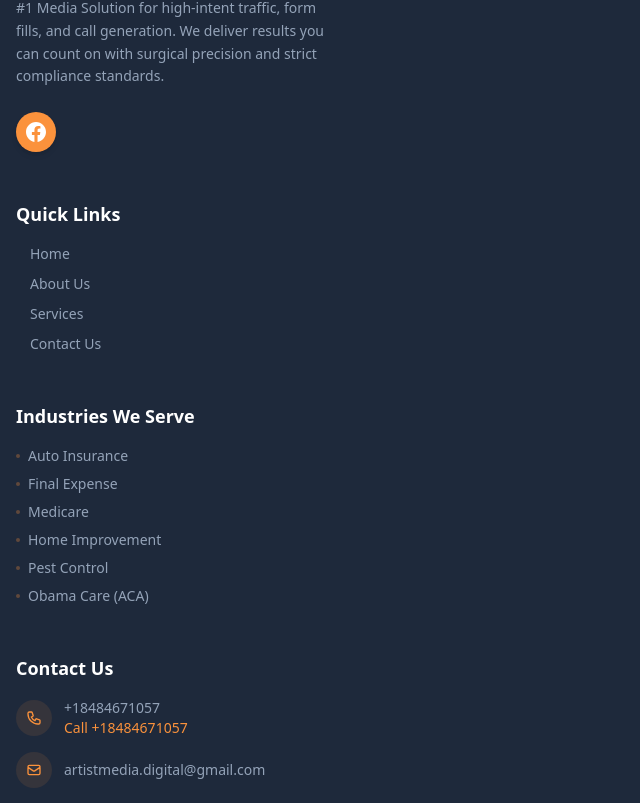
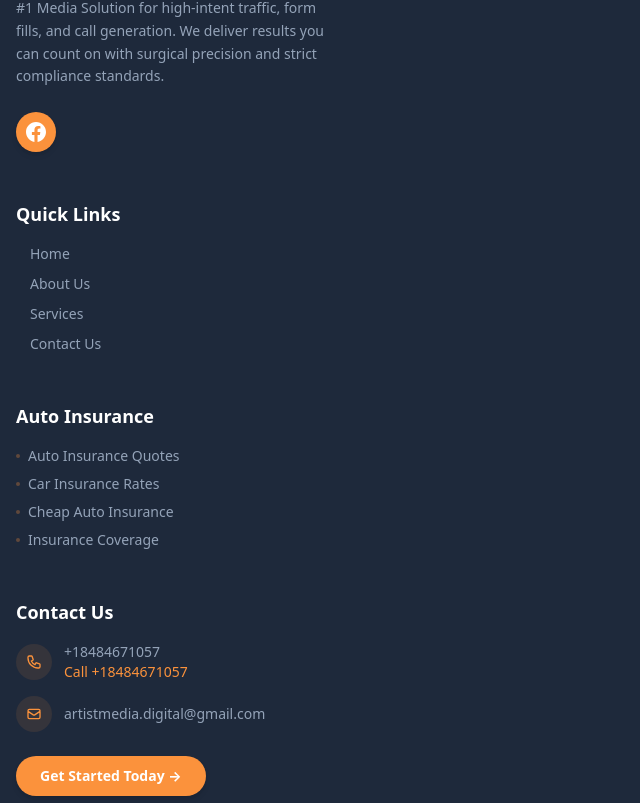
Before and after one commit to anas-imtiaz23/Call-Center-Services, a React (Vite) app: page /contact in a window 1280 px wide. Shown: the part 4748-5551 px from the top of the page, without its empty margins (0-640 px from the left). Built offline with nearby package versions, Linux system fonts and the light colour scheme.

Commit message:
Fix content: Auto Insurance focused website

```diff
--- a/src/Components/About.jsx
+++ b/src/Components/About.jsx
@@ -49,40 +49,28 @@
 
   const verticals = [
     {
-      title: 'Auto Insurance',
+      title: 'Auto Insurance Quotes',
       icon: '🚗',
-      description: 'High-intent drivers actively seeking affordable coverage. Real-time transfers and exclusive leads with DNC compliance.',
-      features: ['Real-time transfers', 'Live & aged leads', 'Nationwide coverage']
+      description: 'High-intent drivers comparing affordable auto insurance coverage from licensed agents.',
+      features: ['Rate comparison', 'Live transfers', 'Nationwide coverage']
     },
     {
-      title: 'Final Expense',
-      icon: '⚰️',
-      description: 'Seniors seeking burial insurance and life insurance protection. High conversion rates for experienced agents.',
-      features: ['Aged 50-85', 'Low monthly budgets', 'TCPA compliant']
+      title: 'Car Insurance Rates',
+      icon: '📊',
+      description: 'Competitive car insurance rate requests matched to each driver\'s vehicle and driving profile.',
+      features: ['Zip code targeting', 'Driving history review', 'Fast quote delivery']
     },
     {
-      title: 'Medicare',
-      icon: '🏥',
-      description: 'Seniors comparing Medicare Advantage, Supplement, and Part D plans during AEP and year-round.',
-      features: ['T65 prospects', 'AEP/ OEP targeting', 'Supplement & Advantage']
+      title: 'Cheap Auto Insurance',
+      icon: '💰',
+      description: 'Affordable coverage options and flexible payment plans for budget-conscious drivers.',
+      features: ['Low monthly options', 'Payment flexibility', 'No-obligation quotes']
     },
     {
-      title: 'Home Improvement',
-      icon: '🏠',
-      description: 'Homeowners actively seeking roofing, solar, windows, bathroom remodeling, and HVAC services.',
-      features: ['Project-specific', 'Verified homeowners', 'High intent leads']
-    },
-    {
-      title: 'Pest Control',
-      icon: '🐜',
-      description: 'Homeowners needing safe, effective pest inspection and elimination services nationwide.',
-      features: ['Roaches, mice, termites, ants, spiders', 'Owner-occupied home targeting', 'Inspection appointments booked']
-    },
-    {
-      title: 'Obama Care (ACA)',
+      title: 'Insurance Coverage',
       icon: '🛡️',
-      description: 'Health insurance seekers during open enrollment and SEP. Qualified leads for ACA marketplace plans.',
-      features: ['SEP & OEP', 'Income verified', 'Subsidy eligible']
+      description: 'Liability, comprehensive, collision, SR-22, and high-risk auto insurance coverage solutions.',
+      features: ['Liability plans', 'Comprehensive coverage', 'SR-22 filing']
     }
   ];
 
@@ -139,7 +127,7 @@
             About <span className="text-[#FB923C]">Artist Media</span>
           </h1>
           <p className="text-xl md:text-2xl text-[#475569] max-w-3xl mx-auto leading-relaxed">
-            Connecting consumers with trusted agents — empowering call centers with premium, compliant leads across Auto, Medicare, Final Expense, Home Improvement, and ACA.
+            Connecting drivers with trusted agents through premium, compliant Auto Insurance quote and call campaigns.
           </p>
           <div className="mt-8 flex flex-wrap justify-center gap-4">
             <div className="bg-[#FAFAF8] rounded-full px-6 py-2 text-sm font-medium text-[#1E293B] border border-[#E8E5DF] shadow-sm">🚗 2M+ Leads Delivered</div>
@@ -159,7 +147,7 @@
             <h2 className="text-3xl md:text-5xl font-black text-[#1E293B] mb-4">Why <span className="text-[#FB923C]">Choose Us?</span></h2>
             <div className="w-24 h-1 bg-[#FB923C] mx-auto mb-6"></div>
             <p className="text-lg md:text-xl text-[#475569] leading-relaxed">
-              We understand that every call center has unique needs. That's why we offer customized lead solutions across multiple verticals to fit your sales process and budget.
+              We understand that every Auto Insurance campaign has unique needs. That's why we offer customized quote and call solutions to fit your sales process and budget.
             </p>
           </div>
 
@@ -174,7 +162,7 @@
                   </div>
                   <div>
                     <h3 className="text-xl font-bold text-[#1E293B] mb-2">Customized Solutions</h3>
-                    <p className="text-[#475569]">Whether you need basic buyer interest or comprehensive real-time transfers, our expert team helps every step of the way — across all verticals.</p>
+                    <p className="text-[#475569]">Whether you need quote requests or real-time transfers, our expert team helps every step of the Auto Insurance campaign.</p>
                   </div>
                 </div>
               </div>
@@ -187,7 +175,7 @@
                   </div>
                   <div>
                     <h3 className="text-xl font-bold text-[#1E293B] mb-2">Trusted Industry Partners</h3>
-                    <p className="text-[#475569]">With years of industry experience, we've partnered with top-rated insurance carriers, Medicare providers, and home improvement networks.</p>
+                    <p className="text-[#475569]">With years of industry experience, we've built compliant Auto Insurance campaigns around licensed agents and trusted carrier options.</p>
                   </div>
                 </div>
               </div>
@@ -197,7 +185,7 @@
                 <div className="text-center">
                   <div className="text-5xl mb-4">📞🚀</div>
                   <h3 className="text-2xl font-bold text-[#1E293B] mb-3">Start Your Journey to High-Quality Leads!</h3>
-                  <p className="text-[#475569] mb-6">Complete a quick form and get a free, no-obligation quote. Protect your call center revenue, save on acquisition costs, and scale with peace of mind across all verticals.</p>
+                  <p className="text-[#475569] mb-6">Complete a quick form and get a free, no-obligation Auto Insurance quote. Connect qualified drivers with licensed agents.</p>
                   <button onClick={handleGetFreeQuote} className="inline-block bg-[#FB923C] text-white px-8 py-3 rounded-full font-bold hover:bg-[#F97316] transition shadow-lg hover:shadow-xl">Get Your Free Quote →</button>
                 </div>
               </div>
--- a/src/Components/ClientLandingPage.jsx
+++ b/src/Components/ClientLandingPage.jsx
@@ -371,7 +371,6 @@
                       placeholder="+18484671057"
                       className="w-full border border-[#E8E5DF] rounded-lg py-3 px-4 text-sm focus:outline-none focus:ring-2 focus:ring-[#FB923C]/20"
                     />
-                  />
                   <p className="text-xs text-[#FB923C] mt-1">✓ USA licensed agents will call you</p>
                 </div>
 
--- a/src/Components/Contact.jsx
+++ b/src/Components/Contact.jsx
@@ -96,12 +96,10 @@
 
   const verticalOptions = [
     'Auto Insurance',
-    'Medicare',
-    'Final Expense',
-    'Home Improvement',
-    'ACA / Obama Care',
-    'Multiple Verticals',
-    'Other'
+    'Auto Insurance Quotes',
+    'Car Insurance Rates',
+    'Cheap Auto Insurance',
+    'Insurance Coverage'
   ];
 
   const volumeOptions = [
@@ -154,7 +152,7 @@
                   </div>
                   <div>
                     <p className="text-sm text-[#94A3B8]">Phone (Toll-Free)</p>
-                    <a href="https://wa.me/18484671057" target="_blank" rel="noopener noreferrer" className="text-xl font-semibold hover:text-[#FB923C] transition">+18484671057</a>
+                    <a href="tel:+18484671057" className="text-xl font-semibold hover:text-[#FB923C] transition">+18484671057</a>
                     <p className="text-xs text-[#64748B] mt-1">Mon-Fri: 9am - 8pm EST</p>
                   </div>
                 </div>
@@ -477,7 +475,7 @@
             </div>
             <div className="bg-[#F5F5F0] rounded-xl p-6 shadow-[0_4px_12px_rgba(30,41,59,0.06)] hover:shadow-[0_20px_40px_-15px_rgba(30,41,59,0.12)] transition border border-[#E8E5DF]">
               <h3 className="font-bold text-[#1E293B] mb-2 flex items-center gap-2">❓ What verticals do you offer?</h3>
-              <p className="text-[#475569] text-sm">Auto Insurance, Medicare, Final Expense, Home Improvement, ACA/Obama Care, and more. Contact us for custom verticals.</p>
+              <p className="text-[#475569] text-sm">Auto Insurance quotes, competitive car insurance rates, affordable coverage, and support for high-risk drivers.</p>
             </div>
             <div className="bg-[#F5F5F0] rounded-xl p-6 shadow-[0_4px_12px_rgba(30,41,59,0.06)] hover:shadow-[0_20px_40px_-15px_rgba(30,41,59,0.12)] transition border border-[#E8E5DF]">
               <h3 className="font-bold text-[#1E293B] mb-2 flex items-center gap-2">❓ Is there a minimum budget requirement?</h3>
--- a/src/Components/Footer.jsx
+++ b/src/Components/Footer.jsx
@@ -41,9 +41,11 @@
     { name: 'Contact Us', url: '/contact' },
   ];
 
-  const industries = [
-    'Auto Insurance', 'Final Expense', 'Medicare',
-    'Home Improvement', 'Pest Control', 'Obama Care (ACA)'
+  const autoInsuranceLinks = [
+    { name: 'Auto Insurance Quotes', url: '/#auto-insurance-quotes' },
+    { name: 'Car Insurance Rates', url: '/#car-insurance-rates' },
+    { name: 'Cheap Auto Insurance', url: '/#cheap-auto-insurance' },
+    { name: 'Insurance Coverage', url: '/#insurance-coverage' }
   ];
 
   return (
@@ -98,13 +100,13 @@
 
           {/* Industries Column */}
           <div>
-            <h4 className="text-white text-lg font-bold mb-4">Industries We Serve</h4>
+            <h4 className="text-white text-lg font-bold mb-4">Auto Insurance</h4>
             <div className="grid grid-cols-1 gap-2">
-              {industries.map((industry) => (
-                <span key={industry} className="text-sm text-[#94A3B8] hover:text-[#FB923C] transition-colors duration-300 cursor-default flex items-center">
+              {autoInsuranceLinks.map((link) => (
+                <Link key={link.name} to={link.url} className="text-sm text-[#94A3B8] hover:text-[#FB923C] transition-colors duration-300 flex items-center">
                   <span className="w-1 h-1 bg-[#FB923C]/30 rounded-full mr-2"></span>
-                  {industry}
-                </span>
+                  {link.name}
+                </Link>
               ))}
             </div>
           </div>
--- a/src/Components/Services.jsx
+++ b/src/Components/Services.jsx
@@ -62,59 +62,37 @@
       borderColor: 'border-[#FB923C]/30'
     },
     {
-      id: 'final',
-      icon: '⚰️',
-      title: 'Final Expense Leads',
-      description: 'Seniors seeking burial insurance and life insurance protection. High conversion rates for experienced agents.',
-      features: ['Age 50-85 targeting', 'Low monthly budgets', 'TCPA compliant', 'Exclusive territories', 'Live transfers available'],
-      volume: '25,000+ monthly',
-      conversion: '32% avg',
-      gradient: 'from-[#94A3B8]/20 to-[#64748B]/20',
-      borderColor: 'border-[#94A3B8]/30'
+      id: 'quotes',
+      icon: '💬',
+      title: 'Auto Insurance Quotes',
+      description: 'Connect drivers with licensed agents for fast, no-obligation auto insurance quote comparisons.',
+      features: ['Rate comparison', 'Licensed agents', 'Nationwide coverage', 'No-obligation quotes', 'Live transfers available'],
+      volume: '50,000+ monthly',
+      conversion: '28% avg',
+      gradient: 'from-[#FB923C]/20 to-[#F97316]/20',
+      borderColor: 'border-[#FB923C]/30'
     },
     {
-      id: 'medicare',
-      icon: '🏥',
-      title: 'Medicare Leads',
-      description: 'Seniors comparing Medicare Advantage, Supplement, and Part D plans during AEP and year-round.',
-      features: ['T65 prospects', 'AEP/OEP targeting', 'Supplement & Advantage', 'Income verified', 'Prescription needs'],
-      volume: '40,000+ monthly',
-      conversion: '35% avg',
-      gradient: 'from-[#F87171]/20 to-[#EF4444]/20',
-      borderColor: 'border-[#F87171]/30'
+      id: 'rates',
+      icon: '📊',
+      title: 'Car Insurance Rates',
+      description: 'Help drivers compare competitive car insurance rates based on vehicle, location, and driving history.',
+      features: ['Competitive rates', 'Zip code targeting', 'Driving history review', 'Flexible payment options', 'Fast quote delivery'],
+      volume: '50,000+ monthly',
+      conversion: '28% avg',
+      gradient: 'from-[#FB923C]/20 to-[#F97316]/20',
+      borderColor: 'border-[#FB923C]/30'
     },
     {
-      id: 'home',
-      icon: '🏠',
-      title: 'Home Improvement Leads',
-      description: 'Homeowners actively seeking roofing, solar, windows, bathroom remodeling, and HVAC services.',
-      features: ['Project-specific', 'Verified homeowners', 'High intent leads', 'Same-day delivery', 'Exclusive leads'],
-      volume: '35,000+ monthly',
-      conversion: '42% avg',
-      gradient: 'from-[#FCD34D]/20 to-[#F59E0B]/20',
-      borderColor: 'border-[#FCD34D]/30'
-    },
-    {
-      id: 'pest',
-      icon: '🐜',
-      title: 'Pest Control Leads',
-      description: 'Homeowners needing safe, effective pest inspection and elimination services nationwide.',
-      features: ['Roaches, mice, termites, ants, spiders', 'Owner-occupied home targeting', 'Inspection & treatment booked', 'EPA-approved solutions', 'Flexible scheduling'],
-      volume: '35,000+ monthly',
-      conversion: '38% avg',
-      gradient: 'from-[#6EE7B7]/20 to-[#34D399]/20',
-      borderColor: 'border-[#6EE7B7]/30'
-    },
-    {
-      id: 'aca',
+      id: 'coverage',
       icon: '🛡️',
-      title: 'Obama Care (ACA) Leads',
-      description: 'Health insurance seekers during open enrollment and SEP. Qualified leads for ACA marketplace plans.',
-      features: ['SEP & OEP', 'Income verified', 'Subsidy eligible', 'Family & individual', 'Live transfers'],
-      volume: '30,000+ monthly',
-      conversion: '30% avg',
-      gradient: 'from-[#6EE7B7]/20 to-[#10B981]/20',
-      borderColor: 'border-[#6EE7B7]/30'
+      title: 'Insurance Coverage',
+      description: 'Offer liability, comprehensive, collision, SR-22, and high-risk auto insurance coverage options.',
+      features: ['Liability coverage', 'Comprehensive plans', 'Collision protection', 'SR-22 filing', 'High-risk programs'],
+      volume: '50,000+ monthly',
+      conversion: '28% avg',
+      gradient: 'from-[#FB923C]/20 to-[#F97316]/20',
+      borderColor: 'border-[#FB923C]/30'
     }
   ];
 
@@ -147,7 +125,7 @@
           </div>
           <h1 className="text-4xl md:text-6xl font-black text-[#1E293B]">Artist Media <span className="text-[#FB923C]">Solutions</span></h1>
           <p className="text-xl text-[#475569] max-w-3xl mx-auto mt-4">
-            Premium, compliant leads delivered in real-time. Scale your call center with our AI-powered platform across multiple verticals.
+            Premium Auto Insurance leads delivered in real-time. Connect drivers with licensed agents for competitive quotes and coverage.
           </p>
         </div>
       </section>
@@ -286,7 +264,7 @@
                     <span className="text-[#FB923C] text-xs font-semibold">FOR CALL CENTERS & AGENCIES</span>
                   </div>
                   <h3 className="text-2xl font-bold text-[#1E293B] mb-4">Buy High-Converting Leads</h3>
-                  <p className="text-[#475569] mb-6">Access premium, compliant leads across multiple verticals. Scale your call center with predictable volume and quality.</p>
+                  <p className="text-[#475569] mb-6">Access premium, compliant Auto Insurance leads and scale your quote campaigns with predictable volume and quality.</p>
                   <div className="space-y-3 mb-8">
                     <div className="flex items-center gap-3"><span className="text-[#FB923C] text-xl">✓</span><span className="text-[#1E293B]">Real-time call routing</span></div>
                     <div className="flex items-center gap-3"><span className="text-[#FB923C] text-xl">✓</span><span className="text-[#1E293B]">DNC & TCPA compliant</span></div>
```
Also changed, not shown: src/Components/Landingpage.jsx (+4 -4 lines).
